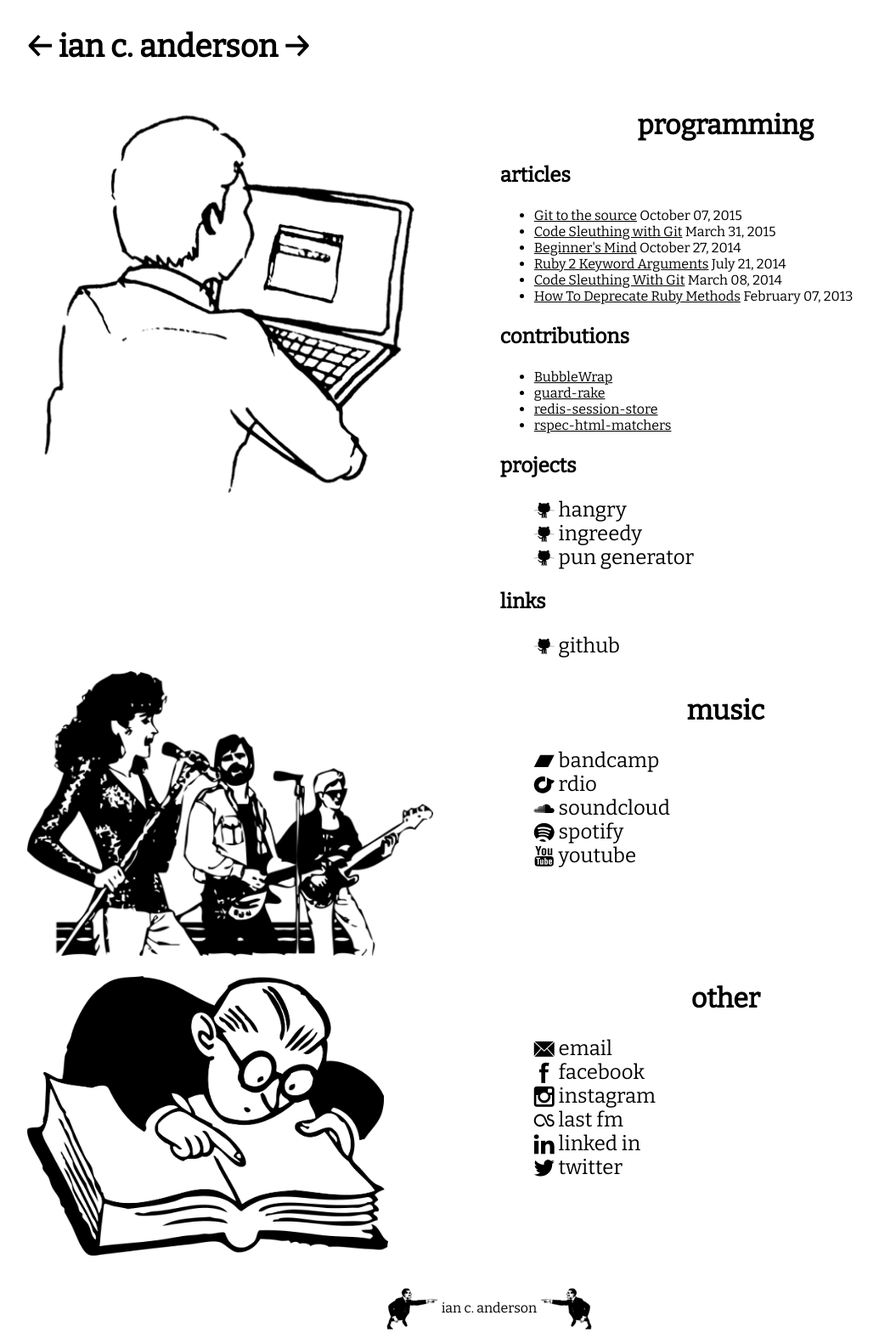
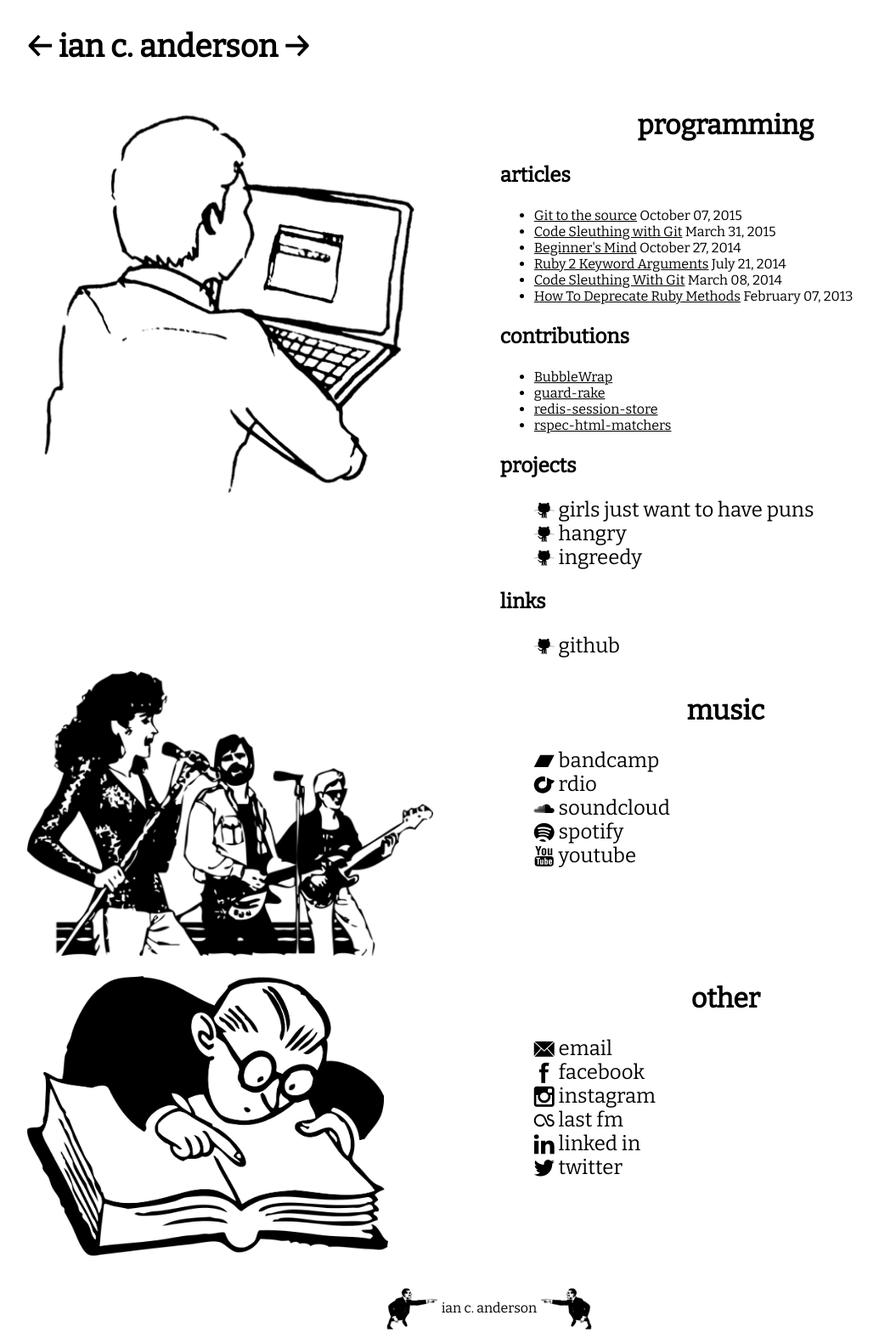
Before and after one commit to iancanderson/iancanderson.github.com, a Jekyll site: the page built from index.html, in a window 1280 px wide. Shown: the whole page at 85% size, without its empty margins (64-1099 px from the left). Built offline with Jekyll 4.4.1, drawn with Linux system fonts in a browser that asks for light colours; some web fonts are replaced.

Commit message:
Girls just want to have puns

```diff
--- a/index.html
+++ b/index.html
@@ -55,6 +55,12 @@
     <h3>projects</h3>
     <ul class="brand-links">
       <li>
+        <a target="_blank" href="https://github.com/iancanderson/girls_just_want_to_have_puns">
+          <i class="icon-github-01"></i>
+          girls just want to have puns
+        </a>
+      </li>
+      <li>
         <a target="_blank" href="http://github.com/iancanderson/hangry">
           <i class="icon-github-01"></i>
           hangry
@@ -64,12 +70,6 @@
         <a target="_blank" href="http://github.com/iancanderson/ingreedy">
           <i class="icon-github-01"></i>
           ingreedy
-        </a>
-      </li>
-      <li>
-        <a target="_blank" href="https://github.com/iancanderson/girls_just_want_to_have_puns">
-          <i class="icon-github-01"></i>
-          pun generator
         </a>
       </li>
     </ul>
```
